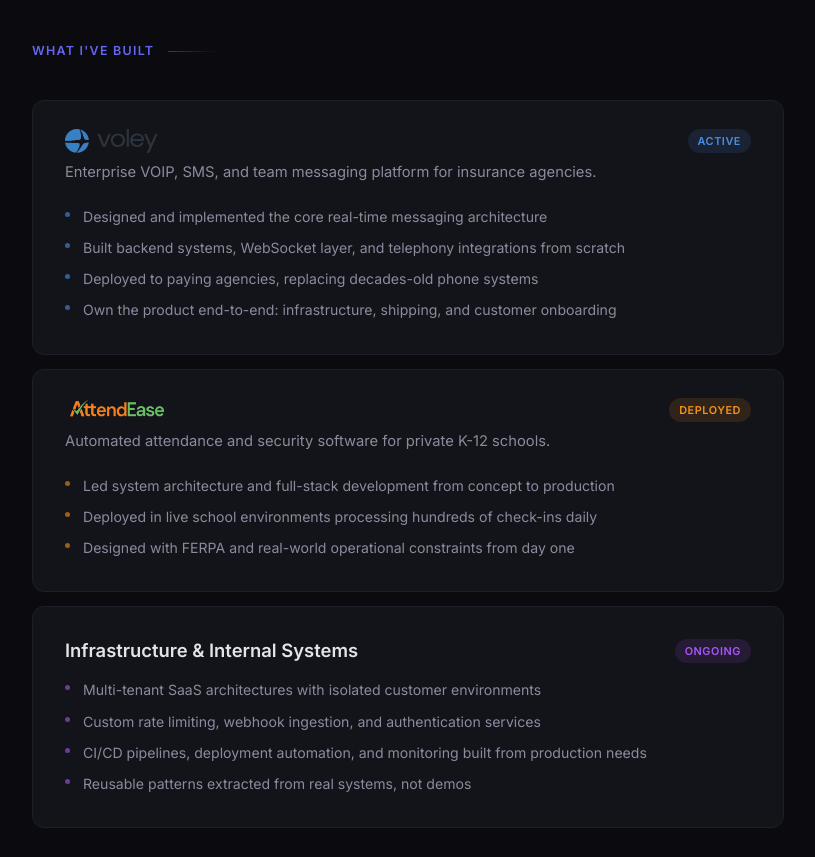
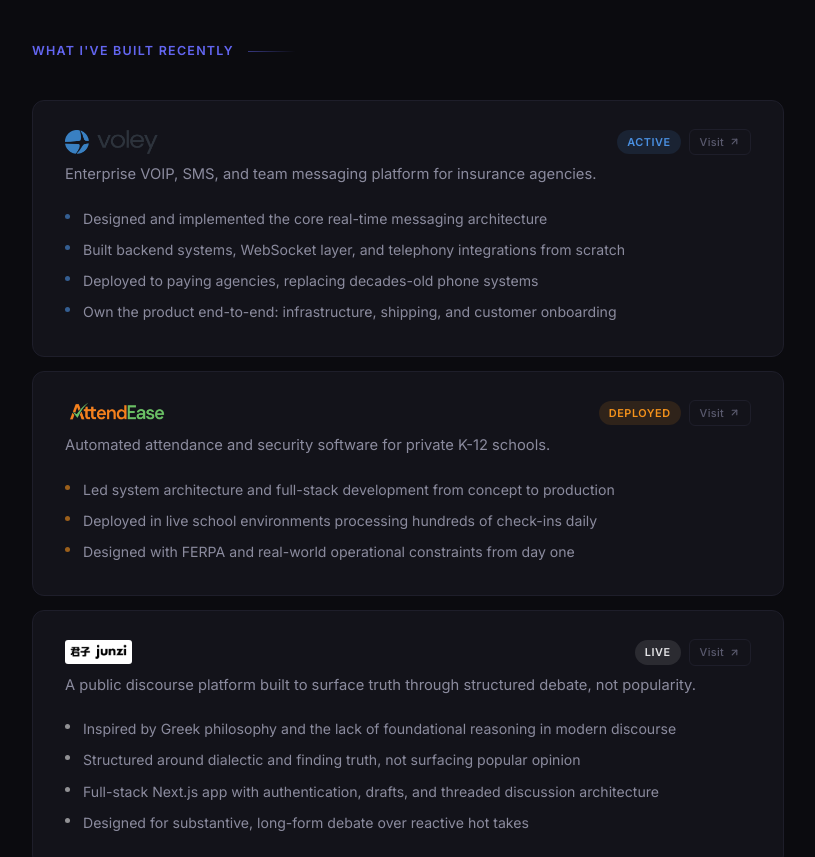
Before and after one commit to johnnyt16/personal_site, a React (Vite) app: page / in a window 1280 px wide. Shown: the part 940-1797 px from the top of the page, without its empty margins (232-1047 px from the left). Built offline with nearby package versions, Linux system fonts and the light colour scheme.

Commit message:
few updates

```diff
--- a/src/App.jsx
+++ b/src/App.jsx
@@ -16,6 +16,13 @@ const GitHubIcon = () => (
 const LinkedInIcon = () => (
   <svg viewBox="0 0 24 24" xmlns="http://www.w3.org/2000/svg">
     <path d="M20.447 20.452h-3.554v-5.569c0-1.328-.027-3.037-1.852-3.037-1.853 0-2.136 1.445-2.136 2.939v5.667H9.351V9h3.414v1.561h.046c.477-.9 1.637-1.85 3.37-1.85 3.601 0 4.267 2.37 4.267 5.455v6.286zM5.337 7.433a2.062 2.062 0 01-2.063-2.065 2.064 2.064 0 112.063 2.065zm1.782 13.019H3.555V9h3.564v11.452zM22.225 0H1.771C.792 0 0 .774 0 1.729v20.542C0 23.227.792 24 1.771 24h20.451C23.2 24 24 23.227 24 22.271V1.729C24 .774 23.2 0 22.222 0h.003z" />
+  </svg>
+);
+
+const ArrowUpRightIcon = () => (
+  <svg width="11" height="11" viewBox="0 0 24 24" fill="none" stroke="currentColor" strokeWidth="2.5" strokeLinecap="round" strokeLinejoin="round">
+    <line x1="7" y1="17" x2="17" y2="7" />
+    <polyline points="7 7 17 7 17 17" />
   </svg>
 );
 
@@ -82,10 +89,8 @@ function App() {
               transition={{ duration: 0.8, delay: 1.0, ease: [0.33, 1, 0.68, 1] }}
             >
               <p>
-                I'm a co-founder of Voley. I build production software, work directly with
-                customers, and focus on finding problems where software can create durable
-                advantages. I'm especially interested in replacing legacy systems in places
-                most people ignore.
+                Cofounder at Voley. I build and ship production software, work directly with
+                customers, and spend most of my time turning messy problems into working systems.
               </p>
             </motion.div>
 
@@ -120,7 +125,7 @@ function App() {
         <section className="content-section">
           <AnimatedContent distance={60} duration={0.7}>
             <div className="section-label">
-              <span>What I've Built</span>
+              <span>What I've Built Recently</span>
             </div>
           </AnimatedContent>
 
@@ -130,7 +135,12 @@ function App() {
                 <div className="project-content">
                   <div className="project-header">
                     <img src="/voley-logo.png" alt="Voley" className="project-logo" />
-                    <span className="project-tag tag-voley">Active</span>
+                    <div className="project-header-right">
+                      <span className="project-tag tag-voley">Active</span>
+                      <a href="https://letsvoley.com" target="_blank" rel="noopener noreferrer" className="project-visit-btn">
+                        Visit <ArrowUpRightIcon />
+                      </a>
+                    </div>
                   </div>
                   <p className="project-desc">
                     Enterprise VOIP, SMS, and team messaging platform for insurance agencies.
@@ -150,7 +160,12 @@ function App() {
                 <div className="project-content">
                   <div className="project-header">
                     <img src="/attendease-logo.png" alt="AttendEase" className="project-logo" />
-                    <span className="project-tag tag-attendease">Deployed</span>
+                    <div className="project-header-right">
+                      <span className="project-tag tag-attendease">Deployed</span>
+                      <a href="https://attend-ease.com" target="_blank" rel="noopener noreferrer" className="project-visit-btn">
+                        Visit <ArrowUpRightIcon />
+                      </a>
+                    </div>
                   </div>
                   <p className="project-desc">
                     Automated attendance and security software for private K-12 schools.
@@ -165,6 +180,31 @@ function App() {
             </AnimatedContent>
 
             <AnimatedContent distance={60} duration={0.7} delay={0.3}>
+              <SpotlightCard className="project-card card-junzi" spotlightColor="rgba(255, 255, 255, 0.06)">
+                <div className="project-content">
+                  <div className="project-header">
+                    <img src="/Bold Italic Multipurpse Typography Logo Design Brand Identity Clean Comic Style for Design Company (2000 x 1000 px).png" alt="Junzi" className="project-logo" />
+                    <div className="project-header-right">
+                      <span className="project-tag tag-junzi">Live</span>
+                      <a href="https://www.bejunzi.com" target="_blank" rel="noopener noreferrer" className="project-visit-btn">
+                        Visit <ArrowUpRightIcon />
+                      </a>
+                    </div>
+                  </div>
+                  <p className="project-desc">
+                    A public discourse platform built to surface truth through structured debate, not popularity.
+                  </p>
+                  <ul className="project-details">
+                    <li>Inspired by Greek philosophy and the lack of foundational reasoning in modern discourse</li>
+                    <li>Structured around dialectic and finding truth, not surfacing popular opinion</li>
+                    <li>Full-stack Next.js app with authentication, drafts, and threaded discussion architecture</li>
+                    <li>Designed for substantive, long-form debate over reactive hot takes</li>
+                  </ul>
+                </div>
+              </SpotlightCard>
+            </AnimatedContent>
+
+            <AnimatedContent distance={60} duration={0.7} delay={0.4}>
               <SpotlightCard className="project-card card-infra" spotlightColor="rgba(168, 85, 247, 0.10)">
                 <div className="project-content">
                   <div className="project-header">
@@ -277,10 +317,11 @@ function App() {
                   Washington, DC
                 </p>
                 <p className="profile-bio">
-                  Serial entrepreneur and self-taught engineer. I've been starting companies
-                  and shipping software since before I could legally sign contracts. I care about
-                  building real products in industries where most people don't want to look —
-                  insurance, education, compliance — and I do it end-to-end.
+                  I'm a builder and self-taught engineer who is passionate about taking products
+                  from idea and architecture to code, launch, and iteration. I've been shipping
+                  real software for years, learning quickly as I go and solving problems as
+                  they show up in production. I care less about polish and hype and more about
+                  building things that actually work, scale, and get used.
                 </p>
                 <div className="profile-tags">
                   <span className="profile-tag">Founder</span>
@@ -301,7 +342,7 @@ function App() {
             <div className="footer-inner">
               <p className="footer-cta">
                 <DecryptedText
-                  text="Let's build something that lasts."
+                  text="Let's build something together."
                   animateOn="view"
                   speed={40}
                   sequential={true}
@@ -310,6 +351,7 @@ function App() {
                   encryptedClassName="footer-encrypted"
                 />
               </p>
+              <p className="footer-subtitle">Got an idea, a problem, or just want to talk shop? Reach out.</p>
               <div className="footer-links">
                 <a href="https://github.com/johnnyt16" target="_blank" rel="noopener noreferrer" className="footer-link">
                   <GitHubIcon />
--- a/src/index.css
+++ b/src/index.css
@@ -227,6 +227,38 @@ a {
   gap: 12px;
 }
 
+.project-header-right {
+  display: flex;
+  align-items: center;
+  gap: 8px;
+}
+
+.project-visit-btn {
+  display: inline-flex;
+  align-items: center;
+  gap: 5px;
+  font-size: 0.68rem;
+  font-weight: 500;
+  color: var(--text-dim);
+  padding: 3px 10px;
+  border-radius: 6px;
+  border: 1px solid var(--border);
+  background: transparent;
+  text-decoration: none;
+  letter-spacing: 0.03em;
+  transition: color 0.2s ease, border-color 0.2s ease, background 0.2s ease;
+}
+
+.project-visit-btn:hover {
+  color: var(--text);
+  border-color: var(--text-muted);
+  background: rgba(255, 255, 255, 0.04);
+}
+
+.project-visit-btn svg {
+  flex-shrink: 0;
+}
+
 .project-logo {
   height: 24px;
   width: auto;
@@ -259,6 +291,11 @@ a {
 .tag-attendease {
   color: #F5921B;
   background: rgba(245, 146, 27, 0.12);
+}
+
+.tag-junzi {
+  color: #e4e4e7;
+  background: rgba(255, 255, 255, 0.10);
 }
 
 .tag-infra {
@@ -307,6 +344,18 @@ a {
   height: 5px;
   border-radius: 50%;
   background: #F5921B;
+  opacity: 0.6;
+}
+
+.card-junzi .project-details li::before {
+  content: '';
+  position: absolute;
+  left: 0;
+  top: 11px;
+  width: 5px;
+  height: 5px;
+  border-radius: 50%;
+  background: #e4e4e7;
   opacity: 0.6;
 }
 
@@ -493,7 +542,14 @@ a {
   display: flex;
   flex-direction: column;
   align-items: center;
-  gap: 40px;
+  gap: 24px;
+}
+
+.footer-subtitle {
+  font-size: 0.95rem;
+  color: var(--text-muted);
+  margin-top: -8px;
+  margin-bottom: 12px;
 }
 
 .footer-cta {
```
Also changed, not shown: public/Bold Italic Multipurpse Typography Logo Design Brand Identity Clean Comic Style for Design Company (2000 x 1000 px).png (added).
